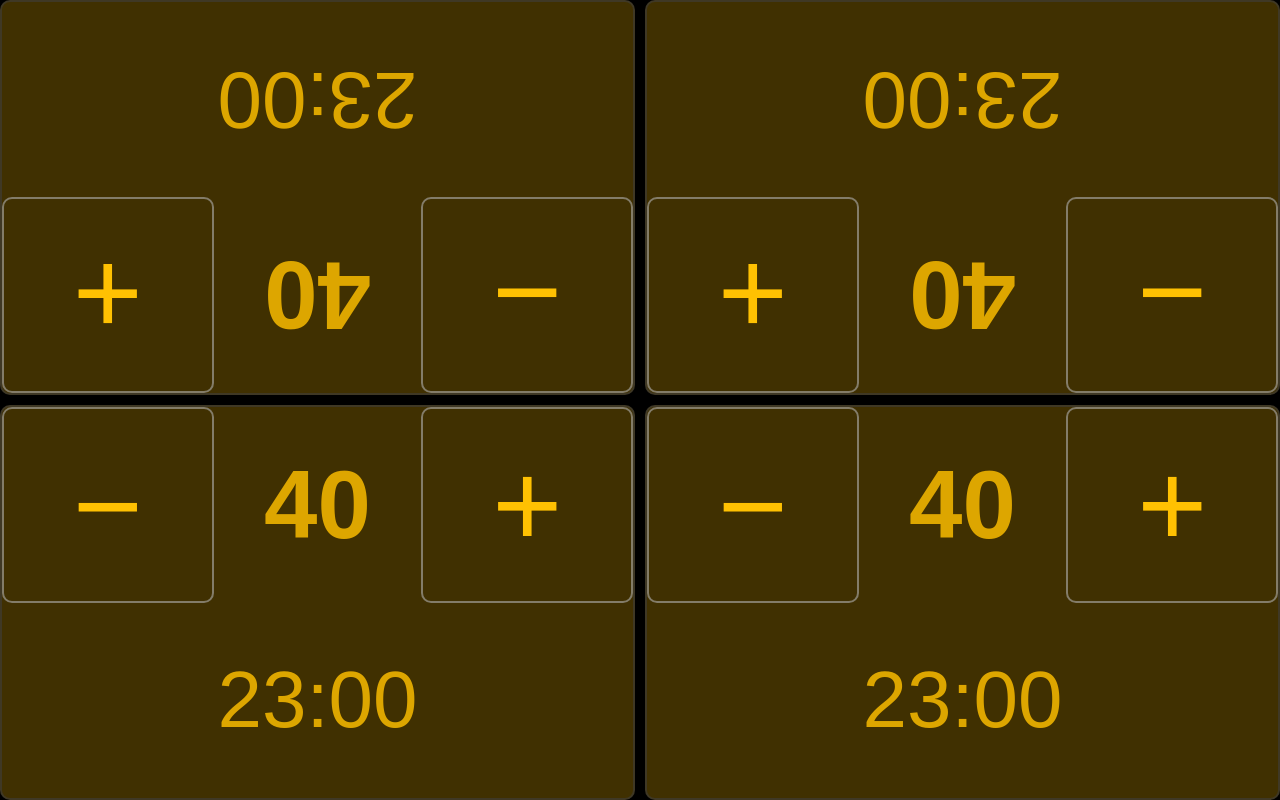
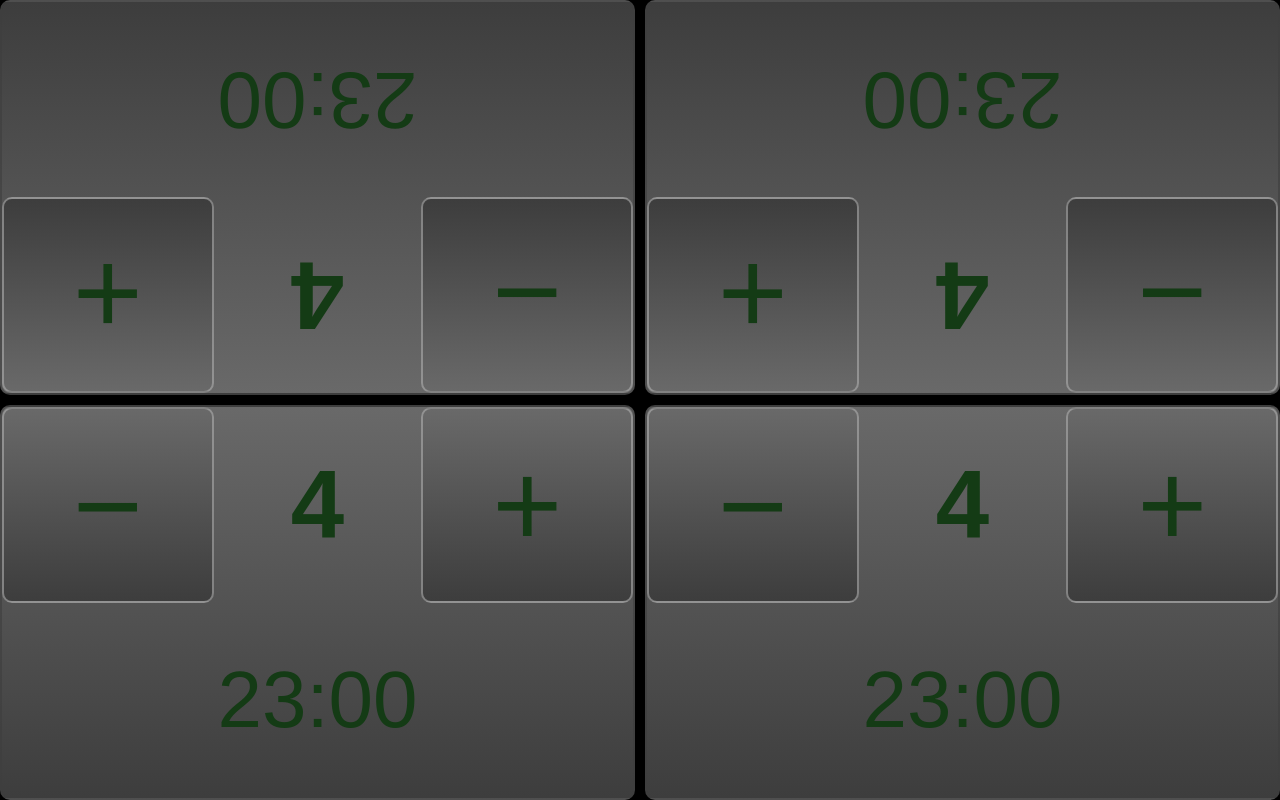
Before and after one commit to jensradk/CommanderPlayPad, a SvelteKit app: page / in a window 1280 px wide. Built offline with nearby package versions, Linux system fonts and the light colour scheme.

Commit message:
Add animation to state changes, toy with colors, making them css variables.

```diff
--- a/src/routes/Player.svelte
+++ b/src/routes/Player.svelte
@@ -2,12 +2,13 @@
   import { createEventDispatcher } from "svelte";
 
   export let index;
-  export let lifeTotal = 40;
+  export let lifeTotal = 4;
   export let activeTimer = false;
   export let timeRemaining = 23 * 60;
   export let baseClass;
-  export let statusClass = 'alive-player';
-  export let activeClass = 'inactive-player';
+  let statusClass = "alive-player";
+  let activeClass = "inactive-player";
+  let activeLifeButtonClass = "inactive-life-button";
 
   const dispatch = createEventDispatcher();
 
@@ -27,46 +28,52 @@
           stopTimer();
         }
       }, 1000);
-      activeClass = 'active-player';
+      activeClass = "active-player";
+      activeLifeButtonClass = "active-life-button";
     }
   }
 
   export function stopTimer() {
     activeTimer = false;
     clearInterval(intervalId);
-    activeClass = 'inactive-player';
+    activeClass = "inactive-player";
+    activeLifeButtonClass = "inactive-life-button";
   }
 
   export function resetTimer() {
     activeTimer = false;
     clearInterval(intervalId);
     timeRemaining = 23 * 60;
-    statusClass = 'alive-player'
-    activeClass = 'inactive-player';
+    statusClass = "alive-player";
+    activeClass = "inactive-player";
+    activeLifeButtonClass = "active-life-button";
     lifeTotal = 40;
   }
 
   function addToLife(value) {
     lifeTotal = Math.max(0, lifeTotal + value);
     if (lifeTotal <= 0) {
-        statusClass = 'dead-player'
-        stopTimer();
+      statusClass = "dead-player";
+      activeLifeButtonClass = "dead-life-button";
+      stopTimer();
     } else if (lifeTotal > 0) {
-        statusClass = 'alive-player'
+      statusClass = "alive-player";
     }
     return lifeTotal;
   }
 </script>
 
-  <div class="{baseClass} {statusClass} {activeClass} unselectable">
+<div class="{baseClass} {statusClass} {activeClass} unselectable">
   <div class="life-total">
     <button
+      class={activeLifeButtonClass}
       on:click={() => {
         addToLife(-1);
       }}>−</button
     >
     <h1 on:click={clicked} on:keypress={clicked}>{lifeTotal}</h1>
     <button
+      class={activeLifeButtonClass}
       on:click={() => {
         addToLife(1);
       }}>+</button
@@ -82,9 +89,17 @@
 </div>
 
 <style>
+  :root {
+    --color-active-a: #143b15;
+    --color-active-b: #0C4F0E;
+    --color-inactive-a: #3d3d3d;
+    --color-inactive-b: #696969;
+    --color-player-dead: #3b1212;
+  }
+
   .player-field {
     font-family: sans-serif;
-    color:  #dda600;
+    color: #dda600;
     display: flex;
     flex-direction: column;
     align-items: center;
@@ -93,21 +108,63 @@
     border-radius: 10px;
   }
 
-  .active-player.alive-player {
-    background-color: #dda600;
-    color: black;
+  .active-player {
+    color: var(--color-inactive-b);
+    /* background-image: linear-gradient(to top, #dda600 0%, #9f7f23 100%); */
+    background: linear-gradient(0deg, var(--color-active-a) 0%, var(--color-active-b) 100%);
+    background-size: 100% 200%;
+    animation: gradient 5s ease-in-out infinite;
+    -webkit-transition: all 225ms linear;
+    -moz-transition: all 225ms linear;
+    -o-transition: all 225ms linear;
+    transition: all 225ms linear;
   }
 
-  .inactive-player.alive-player {
-    background-color: #403001;
+  .active-life-button {
+    color: var(--color-inactive-b);
+    background-image: linear-gradient(to top, var(--color-active-b) 0%, var(--color-active-a) 100%);
+    -webkit-transition: all 225ms linear;
+    -moz-transition: all 225ms linear;
+    -o-transition: all 225ms linear;
+    transition: all 225ms linear;
   }
 
-  .active-player {
-    scale: 0.999;
+  .inactive-player {
+    color: var(--color-active-a);
+    background-image: linear-gradient(to top, var(--color-inactive-a) 0%, var(--color-inactive-b) 100%);
+    -webkit-transition: all 450ms linear;
+    -moz-transition: all 450ms linear;
+    -o-transition: all 450ms linear;
+    transition: all 450ms linear;
+  }
+
+  .inactive-life-button {
+    color: var(--color-active-a);
+    background-image: linear-gradient(to top, var(--color-inactive-a) 0%, var(--color-inactive-b) 100%);
+    -webkit-transition: all 450ms linear;
+    -moz-transition: all 450ms linear;
+    -o-transition: all 450ms linear;
+    transition: all 450ms linear;
+  }
+
+  @keyframes gradient {
+    0% {
+      background-position: 100% 100%
+    }
+    50% {
+      background-position: 0% 0%;
+    }
+    100% {
+      background-position: 100% 100%;
+    }
   }
 
   .dead-player {
-    background-color: rgb(59, 18, 18);
+    background-image: linear-gradient(to top, var(--color-player-dead) 0%, var(--color-player-dead) 100%);
+  }
+
+  .dead-life-button {
+    background-image: linear-gradient(to top, var(--color-player-dead) 0%, var(--color-player-dead) 100%);
   }
 
   .upside-down {
@@ -128,8 +185,6 @@
     font-size: 15vh;
     flex: 1;
     margin: 0rem;
-    color: #ffc102;
-    background-color: #403001;
     height: 100%;
     padding: 0px;
     border-radius: 10px;
@@ -151,7 +206,6 @@
     justify-content: center;
     width: 100%;
     border-radius: 5px;
-    background: #00000000;
     flex: 1;
   }
 
@@ -171,5 +225,5 @@
     -moz-user-select: none;
     -ms-user-select: none;
     user-select: none;
-}
+  }
 </style>
```
